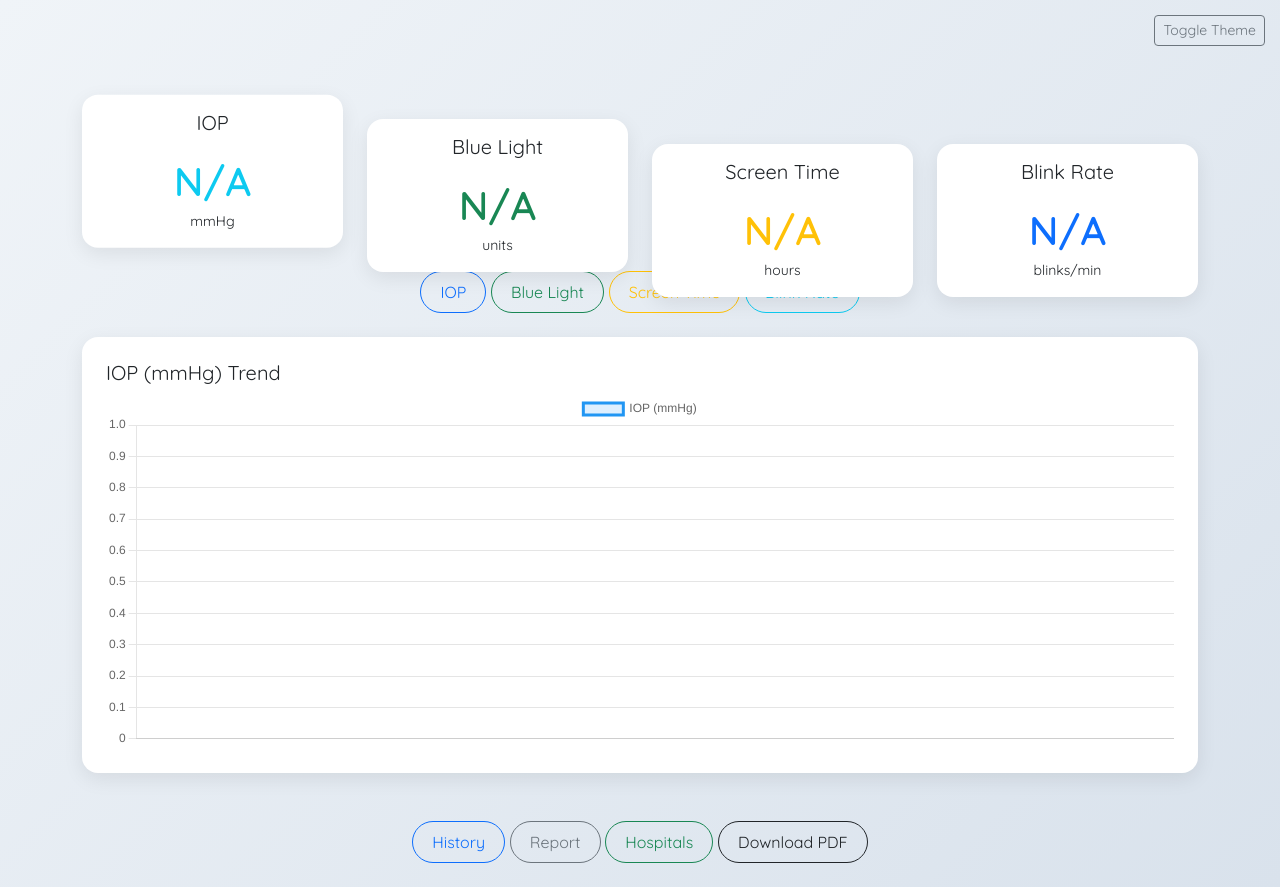
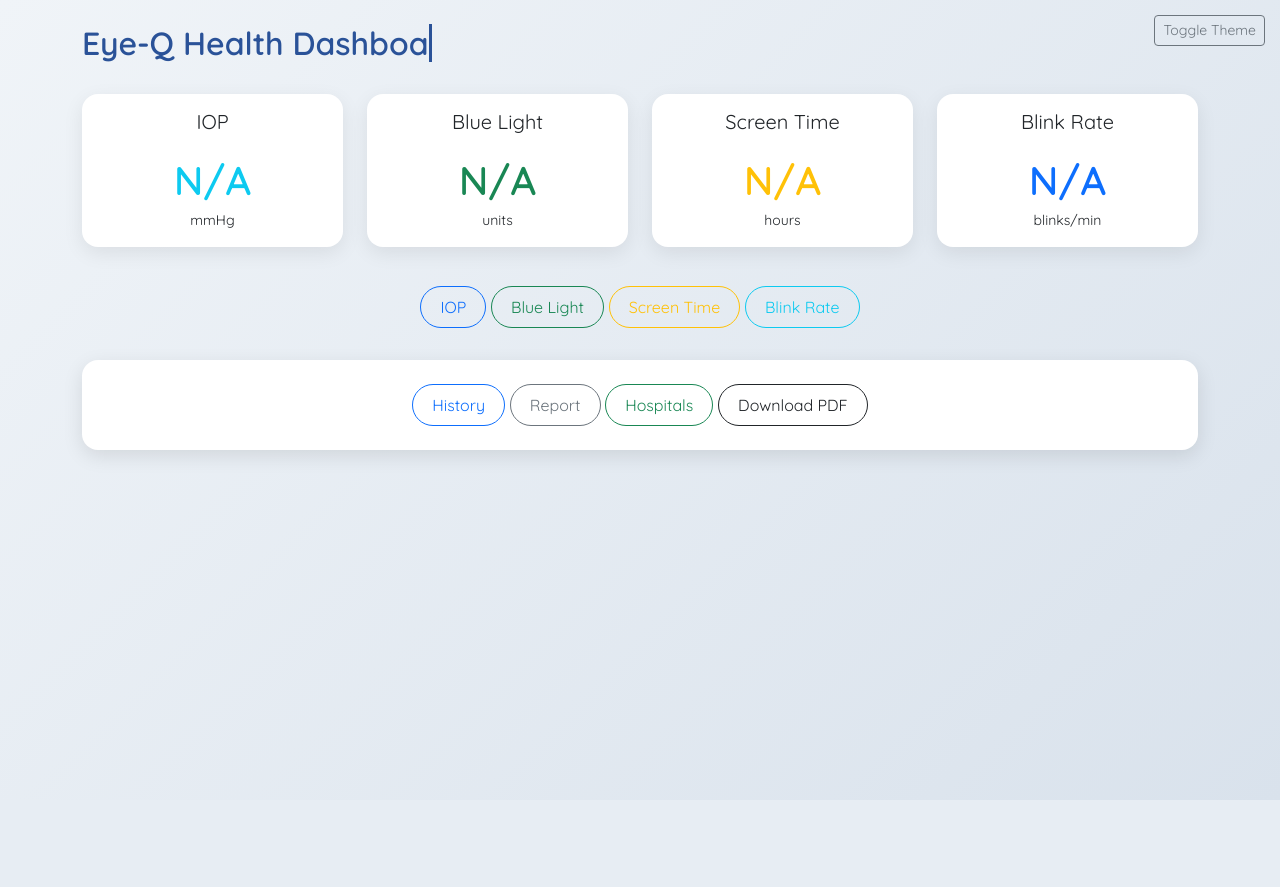
Before and after one commit to DEBABRATA1331/eyeq-iop-tracker, a Flask app: template templates/dashboard.html in a window 1280 px wide. After the commit the page ends 800 px from the top, so only its background shows below. Run offline with Flask 3, Linux system fonts and the light colour scheme; the template is opened without the code that fills it, so the values that code supplies are empty; parts of the project's set-up code (start-up, migrations or seed data) failed here and were passed over; some libraries are stand-ins or nearby versions.

Commit message:
updated html

```diff
--- a/templates/dashboard.html
+++ b/templates/dashboard.html
@@ -22,17 +22,16 @@
       font-family: 'Quicksand', sans-serif;
       background: linear-gradient(135deg, #f0f4f8, #d9e2ec);
       min-height: 100vh;
-      transition: background 0.3s, color 0.3s;
     }
     .dark-mode {
       background: #121212 !important;
       color: #f1f1f1 !important;
     }
-    .dark-mode .card {
+    .dark-mode .card,
+    .dark-mode .chart-card,
+    .dark-mode .nav-card {
       background-color: #1e1e1e !important;
       color: #fff !important;
-      border: none;
-      box-shadow: 0 0 15px rgba(0,0,0,0.3);
     }
     .dashboard-header {
       text-align: center;
@@ -40,6 +39,10 @@
       font-weight: 600;
       font-size: 2rem;
       color: #2a5298;
+      white-space: nowrap;
+      overflow: hidden;
+      border-right: 3px solid #2a5298;
+      width: 0;
     }
     .card {
       border-radius: 16px;
@@ -47,10 +50,7 @@
       border: none;
       background: white;
       box-shadow: 0 6px 20px rgba(0,0,0,0.08);
-      transition: transform 0.2s ease-in-out;
-    }
-    .card:hover {
-      transform: translateY(-5px);
+      height: 100%;
     }
     .metric-value {
       font-size: 2.5rem;
@@ -64,18 +64,31 @@
       z-index: 999;
     }
     .chart-card {
+      display: none;
       padding: 1.5rem;
       border-radius: 16px;
       background: white;
       box-shadow: 0 6px 20px rgba(0,0,0,0.08);
-      transition: all 0.3s ease-in-out;
-    }
-    .dark-mode .chart-card {
-      background: #1e1e1e !important;
     }
     .btn-custom {
       border-radius: 30px;
       padding: 0.5rem 1.2rem;
+    }
+    .loading-bar {
+      height: 5px;
+      width: 0;
+      background: linear-gradient(90deg, #2a5298, #1e90ff);
+      border-radius: 3px;
+      margin: 10px 0;
+    }
+    .nav-card {
+      margin-top: 2rem;
+      padding: 1.5rem;
+      border-radius: 16px;
+      background: white;
+      box-shadow: 0 6px 20px rgba(0,0,0,0.1);
+      opacity: 0;
+      transform: translateY(30px);
     }
   </style>
 </head>
@@ -87,7 +100,7 @@
 </div>
 
 <div class="container py-4" id="dashboard-content">
-  <h2 class="dashboard-header">Eye-Q Health Dashboard</h2>
+  <h2 class="dashboard-header" id="typewriter">Eye-Q Health Dashboard</h2>
 
   <!-- Metrics -->
   <div class="row g-4">
@@ -121,18 +134,8 @@
     </div>
   </div>
 
-  <!-- Alerts -->
-  {% if alerts %}
-  <div class="mt-4">
-    <h5>Alerts</h5>
-    {% for alert in alerts %}
-    <div class="alert alert-warning alert-dismissible fade show" role="alert">
-      {{ alert }}
-      <button type="button" class="btn-close" data-bs-dismiss="alert" aria-label="Close"></button>
-    </div>
-    {% endfor %}
-  </div>
-  {% endif %}
+  <!-- Loading Bar -->
+  <div class="loading-bar" id="loadingBar"></div>
 
   <!-- Chart Controls -->
   <div class="text-center mt-4">
@@ -143,13 +146,13 @@
   </div>
 
   <!-- Chart -->
-  <div class="chart-card mt-4">
-    <h5 id="chart-title">IOP Trend</h5>
+  <div class="chart-card mt-4" id="chartCard">
+    <h5 id="chart-title">Trend</h5>
     <canvas id="trendChart" height="100"></canvas>
   </div>
 
-  <!-- Navigation -->
-  <div class="text-center mt-5">
+  <!-- Navigation (Animated Card) -->
+  <div class="nav-card text-center" id="navCard">
     <a href="{{ url_for('history') }}" class="btn btn-outline-primary btn-custom">History</a>
     <a href="{{ url_for('report') }}" class="btn btn-outline-secondary btn-custom">Report</a>
     <a href="{{ url_for('hospitals') }}" class="btn btn-outline-success btn-custom">Hospitals</a>
@@ -165,54 +168,29 @@
   const ctx = document.getElementById('trendChart').getContext('2d');
 
   const chartData = {
-    iop: {
-      label: 'IOP (mmHg)',
-      data: {{ iop["values"]|default([], true)|tojson }},
-      labels: {{ iop["timestamps"]|default([], true)|tojson }},
-      color: 'rgba(33, 150, 243, 1)'
-    },
-    blue: {
-      label: 'Blue Light',
-      data: {{ blue_light["values"]|default([], true)|tojson }},
-      labels: {{ blue_light["timestamps"]|default([], true)|tojson }},
-      color: 'rgba(76, 175, 80, 1)'
-    },
-    screen: {
-      label: 'Screen Time (hrs)',
-      data: {{ screen_time["values"]|default([], true)|tojson }},
-      labels: {{ screen_time["timestamps"]|default([], true)|tojson }},
-      color: 'rgba(255, 152, 0, 1)'
-    },
-    blink: {
-      label: 'Blink Rate (blinks/min)',
-      data: {{ blink_rate["values"]|default([], true)|tojson }},
-      labels: {{ blink_rate["timestamps"]|default([], true)|tojson }},
-      color: 'rgba(0, 188, 212, 1)'
-    }
+    iop: { label: 'IOP (mmHg)', data: {{ iop["values"]|default([], true)|tojson }}, labels: {{ iop["timestamps"]|default([], true)|tojson }}, color: 'rgba(33, 150, 243, 1)' },
+    blue: { label: 'Blue Light', data: {{ blue_light["values"]|default([], true)|tojson }}, labels: {{ blue_light["timestamps"]|default([], true)|tojson }}, color: 'rgba(76, 175, 80, 1)' },
+    screen: { label: 'Screen Time (hrs)', data: {{ screen_time["values"]|default([], true)|tojson }}, labels: {{ screen_time["timestamps"]|default([], true)|tojson }}, color: 'rgba(255, 152, 0, 1)' },
+    blink: { label: 'Blink Rate (blinks/min)', data: {{ blink_rate["values"]|default([], true)|tojson }}, labels: {{ blink_rate["timestamps"]|default([], true)|tojson }}, color: 'rgba(0, 188, 212, 1)' }
   };
 
   function showChart(type) {
+    const chartCard = document.getElementById("chartCard");
+    chartCard.style.display = "block";
     document.getElementById('chart-title').innerText = `${chartData[type].label} Trend`;
     if (chart) chart.destroy();
     chart = new Chart(ctx, {
       type: 'line',
-      data: {
-        labels: chartData[type].labels,
-        datasets: [{
-          label: chartData[type].label,
-          data: chartData[type].data,
-          borderColor: chartData[type].color,
-          backgroundColor: chartData[type].color.replace('1)', '0.15)'),
-          fill: true,
-          tension: 0.4
-        }]
-      },
+      data: { labels: chartData[type].labels, datasets: [{ label: chartData[type].label, data: chartData[type].data, borderColor: chartData[type].color, backgroundColor: chartData[type].color.replace('1)', '0.15)'), fill: true, tension: 0.4 }] },
       options: { responsive: true }
     });
   }
 
-  // Auto-refresh data
+  // Auto-refresh with loading bar
   setInterval(() => {
+    const bar = document.getElementById("loadingBar");
+    gsap.fromTo(bar, { width: "0%" }, { width: "100%", duration: 2, onComplete: () => bar.style.width = "0%" });
+
     fetch("/api/latest_data")
       .then(res => res.json())
       .then(data => {
@@ -236,21 +214,9 @@
   }
 
   // GSAP Animations
-  // Animate cards
   gsap.from(".card", { opacity: 0, y: 50, stagger: 0.1, duration: 0.6 });
-  // Animate main header
-  gsap.from(".dashboard-header", { opacity: 0, y: -20, duration: 0.6 });
-  // Animate all headings (h2, h5 inside cards, alerts, chart title)
-  gsap.from("h1, h2, h3, h4, h5, h6", {
-    opacity: 0,
-    y: 20,
-    stagger: 0.15,
-    duration: 0.7,
-    delay: 0.2
-  });
-
-  // Init chart
-  showChart('iop');
+  gsap.to(".dashboard-header", { width: "18ch", duration: 2, ease: "steps(18)" });
+  gsap.to("#navCard", { opacity: 1, y: 0, delay: 2, duration: 1 });
 </script>
 </body>
 </html>
```
